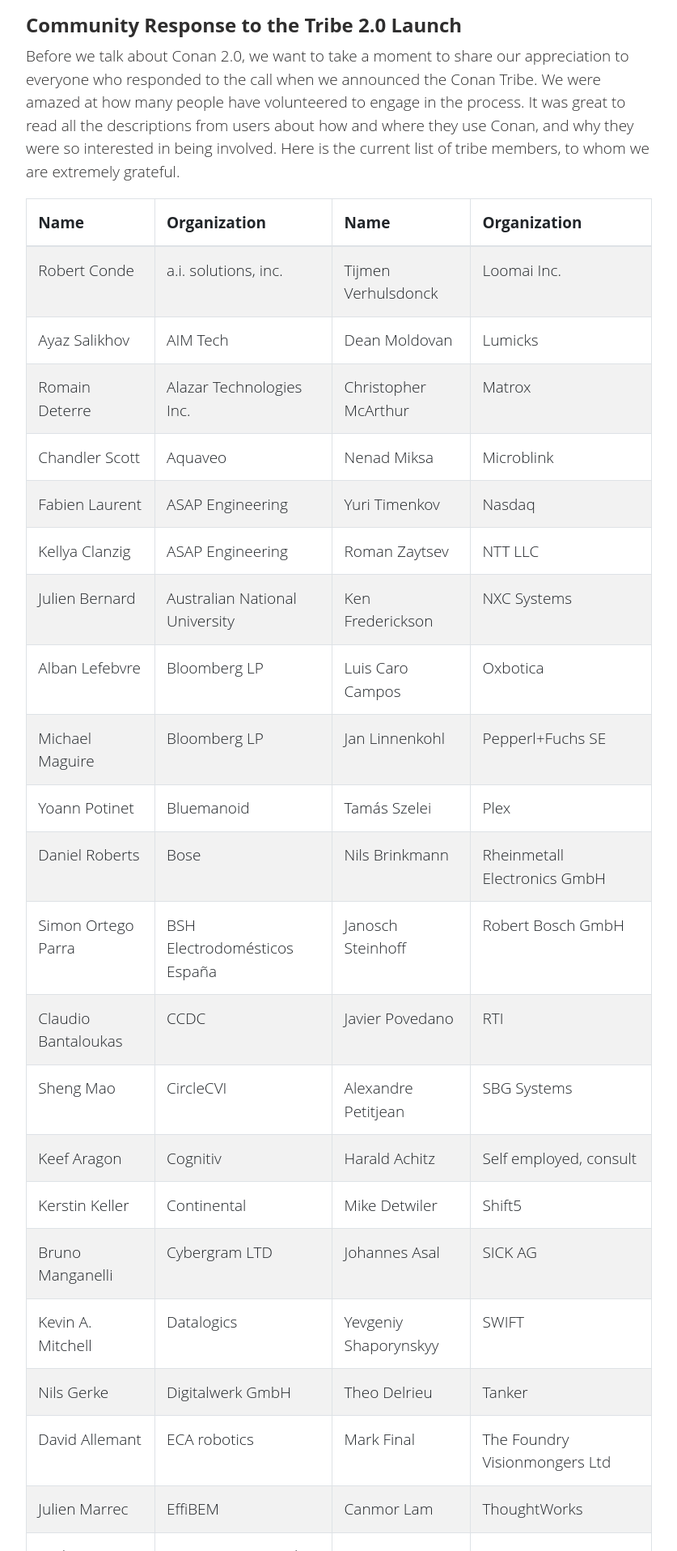
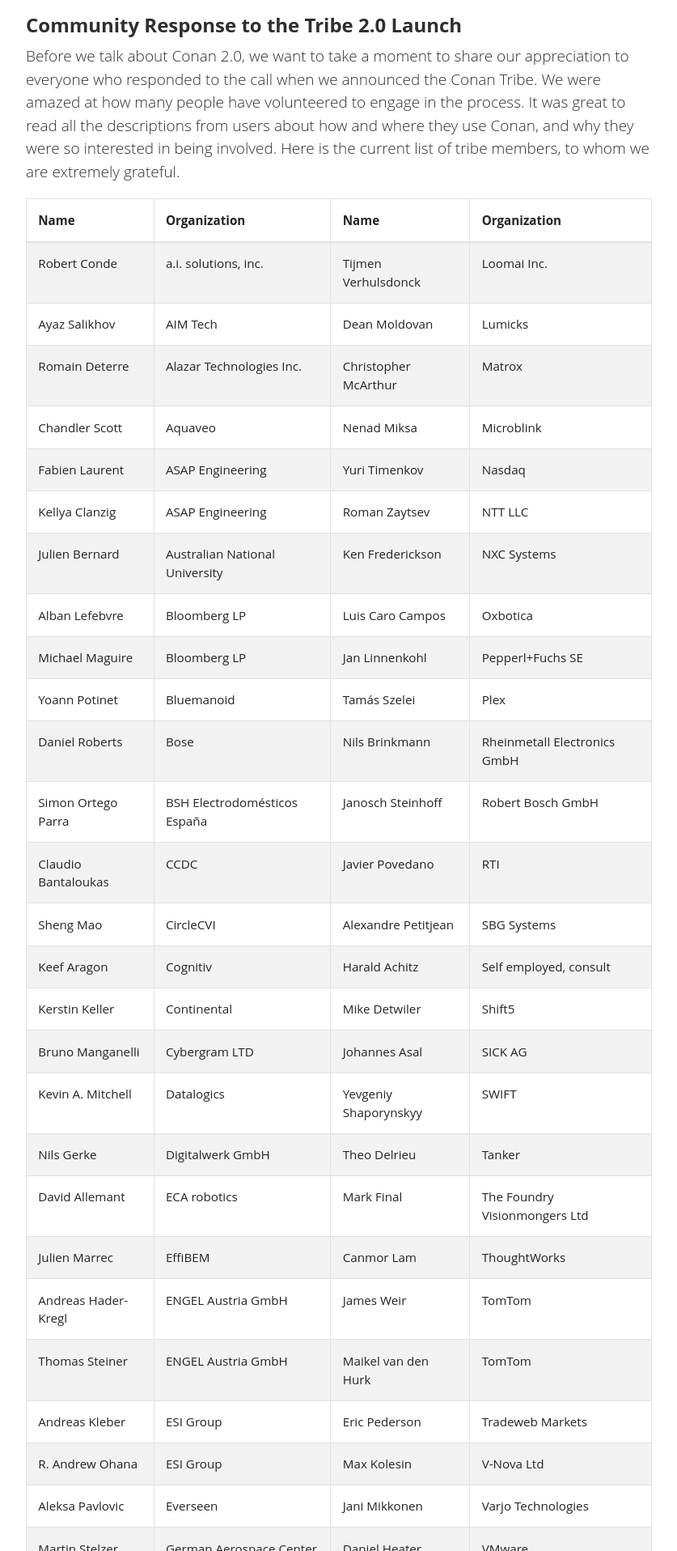
Before and after one commit to conan-io/conan-io.github.io, a Jekyll site: the page built from _posts/2020-12-01-Moving-Conan-20-tribe-forward.markdown, in a window 1280 px wide. Shown: the part 933-2849 px from the top of the page at 81% size, without its empty margins (20-857 px from the left). Built offline with Jekyll 4.4.1, drawn with Linux system fonts in a browser that asks for light colours; comment, search, counter and statistics services are not loaded.

Commit message:
trying small table

```diff
--- a/_posts/2020-12-01-Moving-Conan-20-tribe-forward.markdown
+++ b/_posts/2020-12-01-Moving-Conan-20-tribe-forward.markdown
@@ -26,7 +26,7 @@ process. It was great to read all the descriptions from users about how and
 where they use Conan, and why they were so interested in being involved. Here is
 the current list of tribe members, to whom we are extremely grateful.
 
-{:class="table table-bordered"}
+{:class="table table-bordered small"}
 | Name                 | Organization                   | Name                  | Organization                  |
 |----------------------|--------------------------------|-----------------------|-------------------------------|
 | Robert Conde         | a\.i\. solutions, inc\.        | Tijmen Verhulsdonck   | Loomai Inc\.                  |
```
